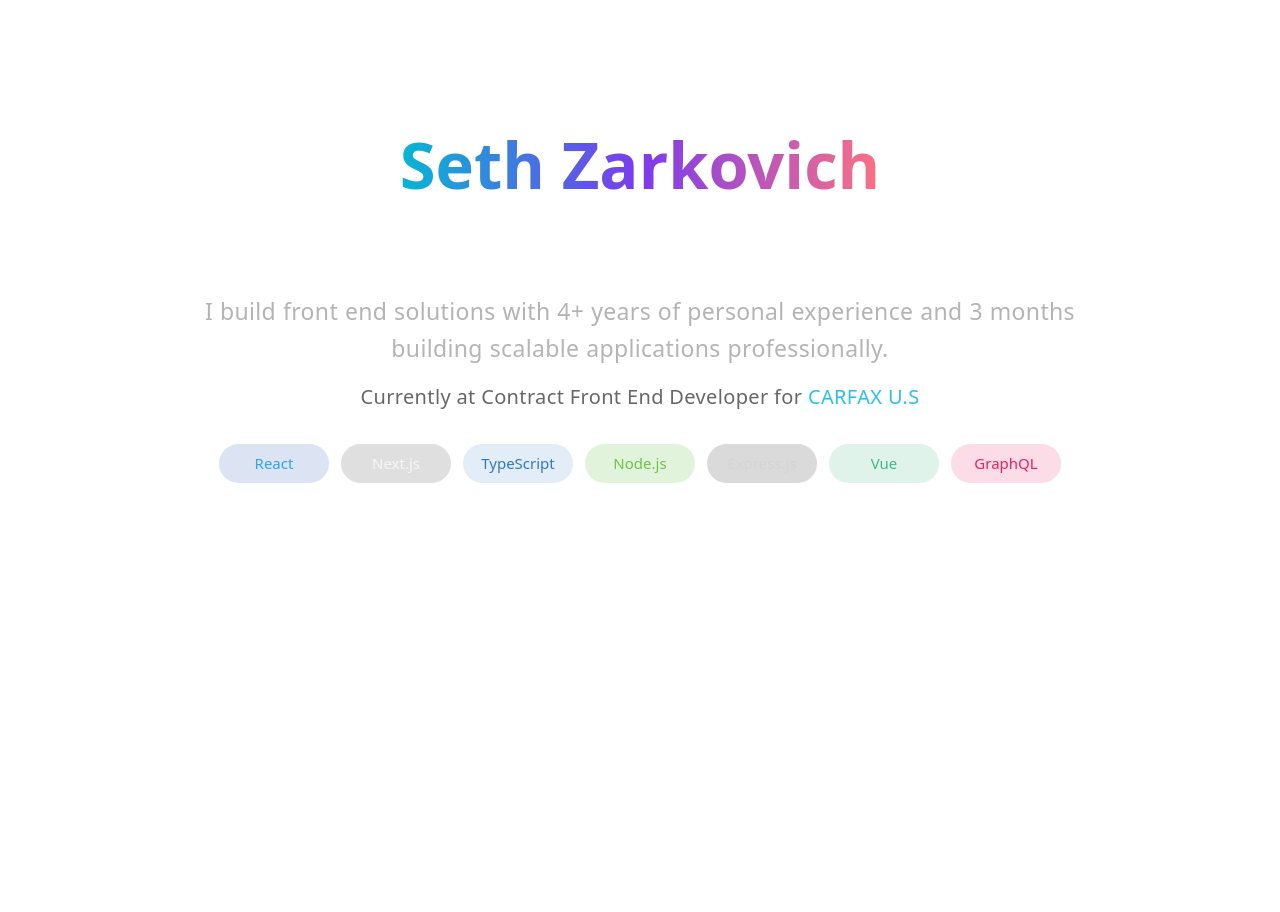
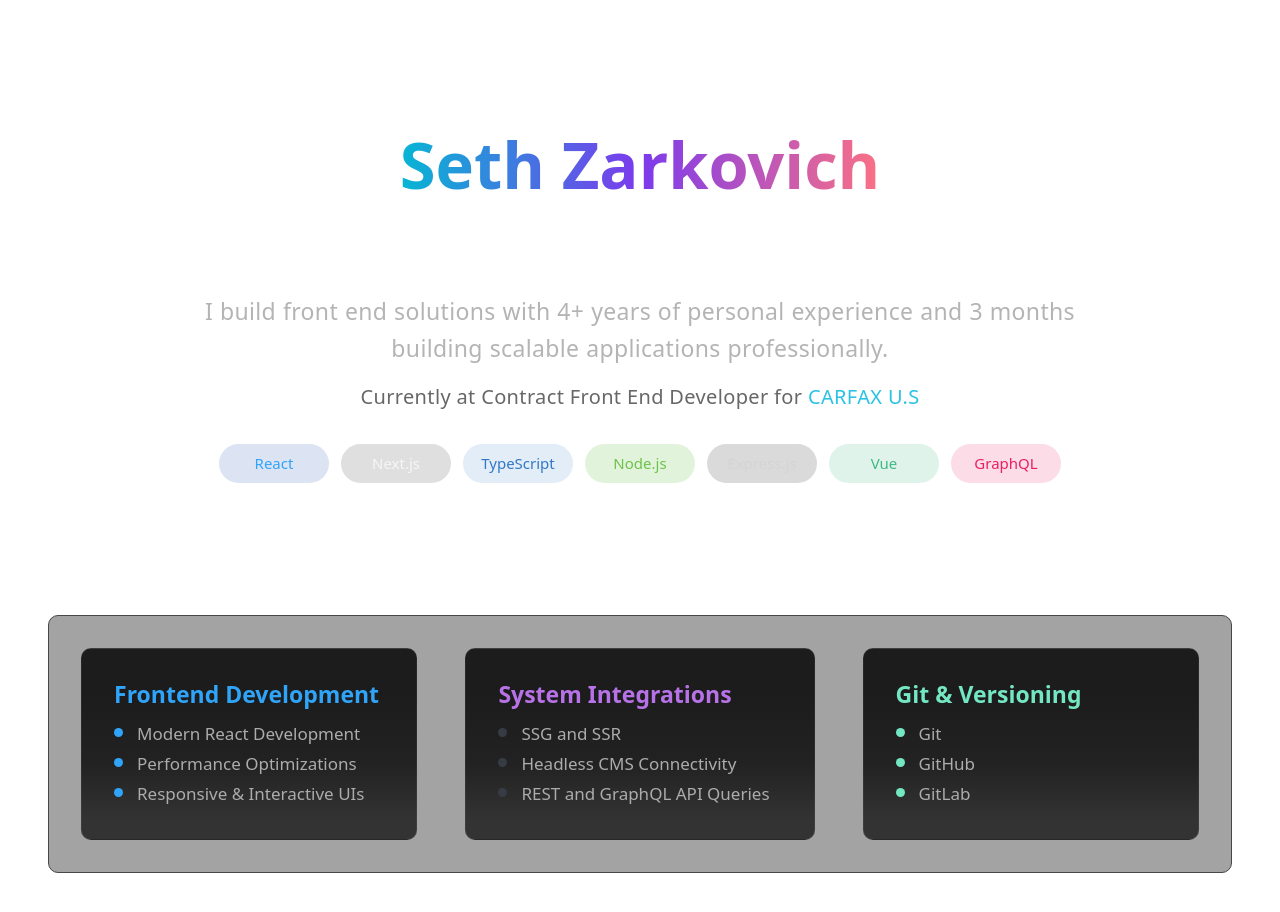
Before and after one commit to SethZarko/resume, a React (Vite) app in the folder client/: page / in a window 1280 px wide. Shown: the top 912 px of the page. Before the commit the page ends 800 px from the top, so only its background shows below. Built offline with nearby package versions, Linux system fonts and the light colour scheme.

Commit message:
Adds TechDetails Section (#3)

```diff
--- a/client/src/App.tsx
+++ b/client/src/App.tsx
@@ -1,10 +1,12 @@
 import { HeroInfo } from "./components/HeroInfo/HeroInfo"
+import { TechDetails } from "./components/TechDetails/TechDetails"
 
 function App() {
 
   return (
     <>
      <HeroInfo/>
+     <TechDetails/>
     </>
   )
 }
--- a/client/src/components/HeroInfo/HeroInfo.module.scss
+++ b/client/src/components/HeroInfo/HeroInfo.module.scss
@@ -67,7 +67,7 @@
     gap: 12px;
 
     width: 80%;
-    margin: 32px auto;
+    margin: 32px auto 0;
     max-width: 1000px;
   }
 
--- a/client/src/components/TechDetails/TechDetails.module.scss
+++ b/client/src/components/TechDetails/TechDetails.module.scss
@@ -0,0 +1,37 @@
+.techDetailsContainer {
+  padding: 32px 24px;
+
+  .wrapper {
+    width: 100%;
+    max-width: 1200px;
+    margin: 0 auto;
+    padding: 16px;
+    border: solid 1px rgb(71, 71, 71);
+    border-radius: 10px;
+    background-color: #2222226a;
+
+    .cardContainer {
+      display: flex;
+      justify-content: space-between;
+      flex-direction: column;
+      gap: 16px;
+
+      @media (min-width: 1024px) {
+        gap: 24px;
+      }
+
+      @media (min-width: 1200px) {
+        flex-direction: row;
+        gap: 48px;
+      }
+    }
+
+    @media (min-width: 1024px) {
+      padding: 32px;
+    }
+  }
+
+  @media (min-width: 768px) {
+    padding: 48px;
+  }
+}
--- a/client/src/components/TechDetails/TechDetails.tsx
+++ b/client/src/components/TechDetails/TechDetails.tsx
@@ -0,0 +1,62 @@
+import styles from "./TechDetails.module.scss";
+import { TechDetailsCard } from "./TechDetailsCard/TechDetailsCard";
+
+export interface ITechDetails {
+  title: string;
+  listItem1: string;
+  listItem2: string;
+  listItem3: string;
+}
+
+const techDetails: ITechDetails[] = [
+  {
+    title: "Frontend Development",
+    listItem1: "Modern React Development",
+    listItem2: "Performance Optimizations",
+    listItem3: "Responsive & Interactive UIs",
+  },
+  {
+    title: "System Integrations",
+    listItem1: "SSG and SSR",
+    listItem2: "Headless CMS Connectivity",
+    listItem3: "REST and GraphQL API Queries",
+  },
+  {
+    title: "Git & Versioning",
+    listItem1: "Git",
+    listItem2: "GitHub",
+    listItem3: "GitLab",
+  },
+];
+
+export const TechDetails: React.FC = (): React.ReactNode => {
+  return (
+    <section id="tech-details">
+      <div className={styles.techDetailsContainer}>
+        <div className={styles.wrapper}>
+          <div className={styles.cardContainer}>
+            {techDetails.map((card: ITechDetails, index: number) => {
+              let color: string = "";
+
+              switch (card.title) {
+                case "Frontend Development":
+                  color = "Frontend Development";
+                  break;
+                case "System Integrations":
+                  color = "System Integrations";
+                  break;
+                case "Git & Versioning":
+                  color = "Git & Versioning";
+                  break;
+              }
+
+              return (
+                <TechDetailsCard key={index} {...card} color={color} />
+              );
+            })}
+          </div>
+        </div>
+      </div>
+    </section>
+  );
+};
--- /dev/null
+++ b/client/src/components/TechDetails/TechDetailsCard/TechDetailsCard.module.scss
@@ -0,0 +1,70 @@
+$frontend: #2fa4f8ff;
+$system: #b772e8;
+$versioning: #73e6c2;
+
+.card {
+  height: 100%;
+  max-height: 136px;
+  background: linear-gradient(to bottom, #1c1c1c 25%, #222222 60%, #333333 90%);
+  padding: 16px;
+  border-radius: 10px;
+  border: solid 0.05px rgba(211, 211, 211, 0.062);
+  flex: 1 0 0;
+
+  & > h3 {
+    font-size: 1.15rem;
+    font-weight: 600;
+    margin-bottom: 12px;
+  }
+
+  & > h3[data-color="Frontend Development"] {
+    color: $frontend;
+  }
+
+  & > h3[data-color="System Integrations"] {
+    color: $system;
+  }
+
+  & > h3[data-color="Git & Versioning"] {
+    color: $versioning;
+  }
+
+  .list {
+    padding: 0;
+
+    li {
+      line-height: 1;
+      list-style-position: inside;
+      white-space: nowrap;
+
+      span {
+        position: relative;
+        top: -1.5px;
+        left: -12px;
+        color: rgb(172, 172, 172);
+        font-size: 0.85rem;
+      }
+    }
+    li::marker {
+      font-size: 1.25rem;
+    }
+    li[data-color="Frontend Development"] {
+      color: $frontend;
+    }
+    li[data-color="Backend Development"] {
+      color: $system;
+    }
+    li[data-color="Git & Versioning"] {
+      color: $versioning;
+    }
+  }
+
+  @media (min-width: 768px) {
+    max-height: 152px;
+  }
+
+  @media (min-width: 1024px) {
+    padding: 32px;
+    max-height: 192px;
+  }
+}
--- /dev/null
+++ b/client/src/components/TechDetails/TechDetailsCard/TechDetailsCard.tsx
@@ -0,0 +1,32 @@
+import type { ITechDetails } from "../TechDetails";
+
+import styles from "./TechDetailsCard.module.scss";
+
+export interface ITechDetailsCardProps extends ITechDetails {
+  color: string;
+}
+
+export const TechDetailsCard: React.FC<ITechDetailsCardProps> = ({
+  title,
+  listItem1,
+  listItem2,
+  listItem3,
+  color,
+}): React.ReactNode => {
+  return (
+    <div className={styles.card}>
+      <h3 data-color={color}>{title}</h3>
+      <ul className={styles.list}>
+        <li data-color={color}>
+          <span>{listItem1}</span>
+        </li>
+        <li data-color={color}>
+          <span>{listItem2}</span>
+        </li>
+        <li data-color={color}>
+          <span>{listItem3}</span>
+        </li>
+      </ul>
+    </div>
+  );
+};
--- a/client/src/index.scss
+++ b/client/src/index.scss
@@ -7,3 +7,7 @@
 html {
     cursor: default;
 }
+
+ul, li {
+    list-style-type: disc !important;
+}
```
Also changed, not shown: 2 other files (tests, documents, lock files or other folders).
